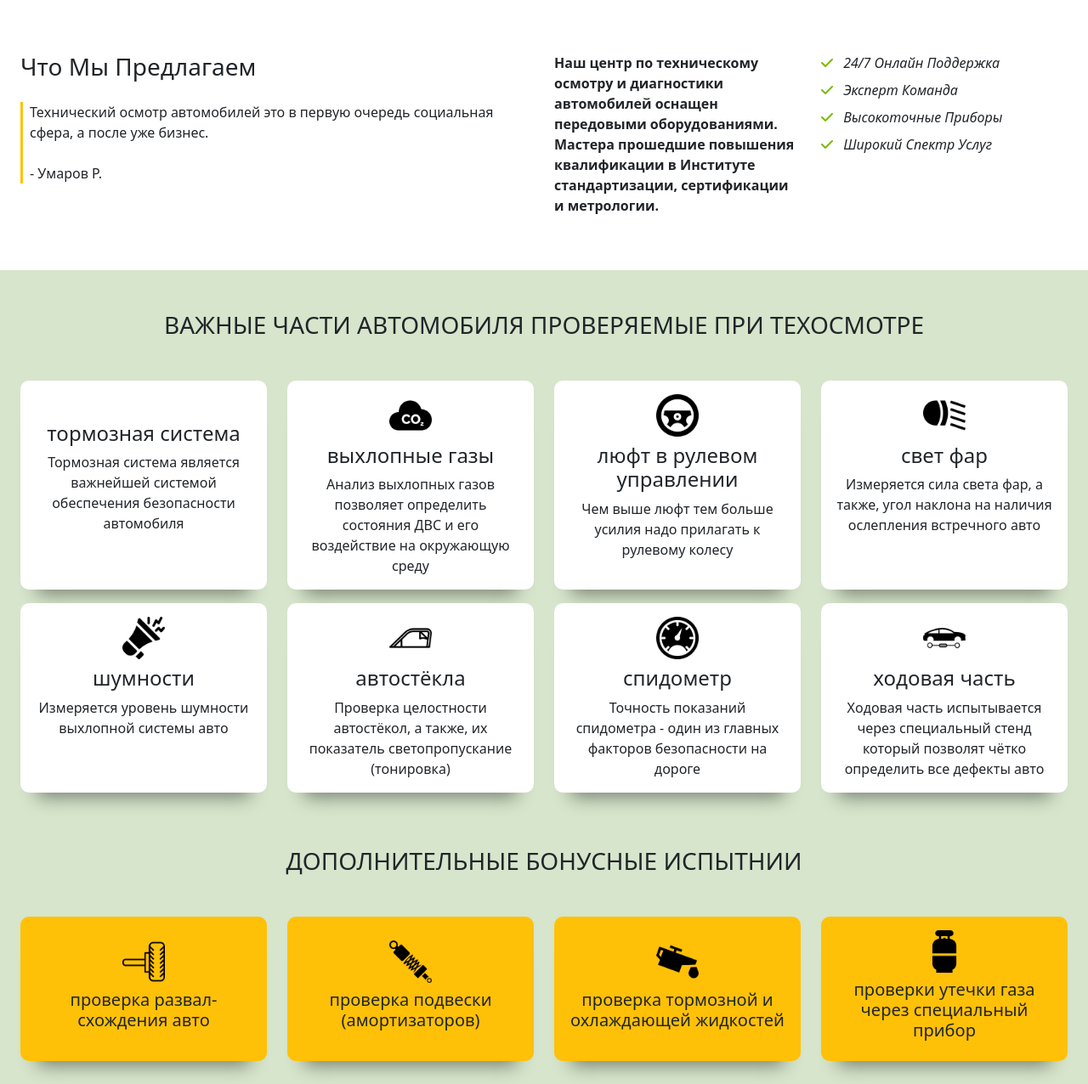
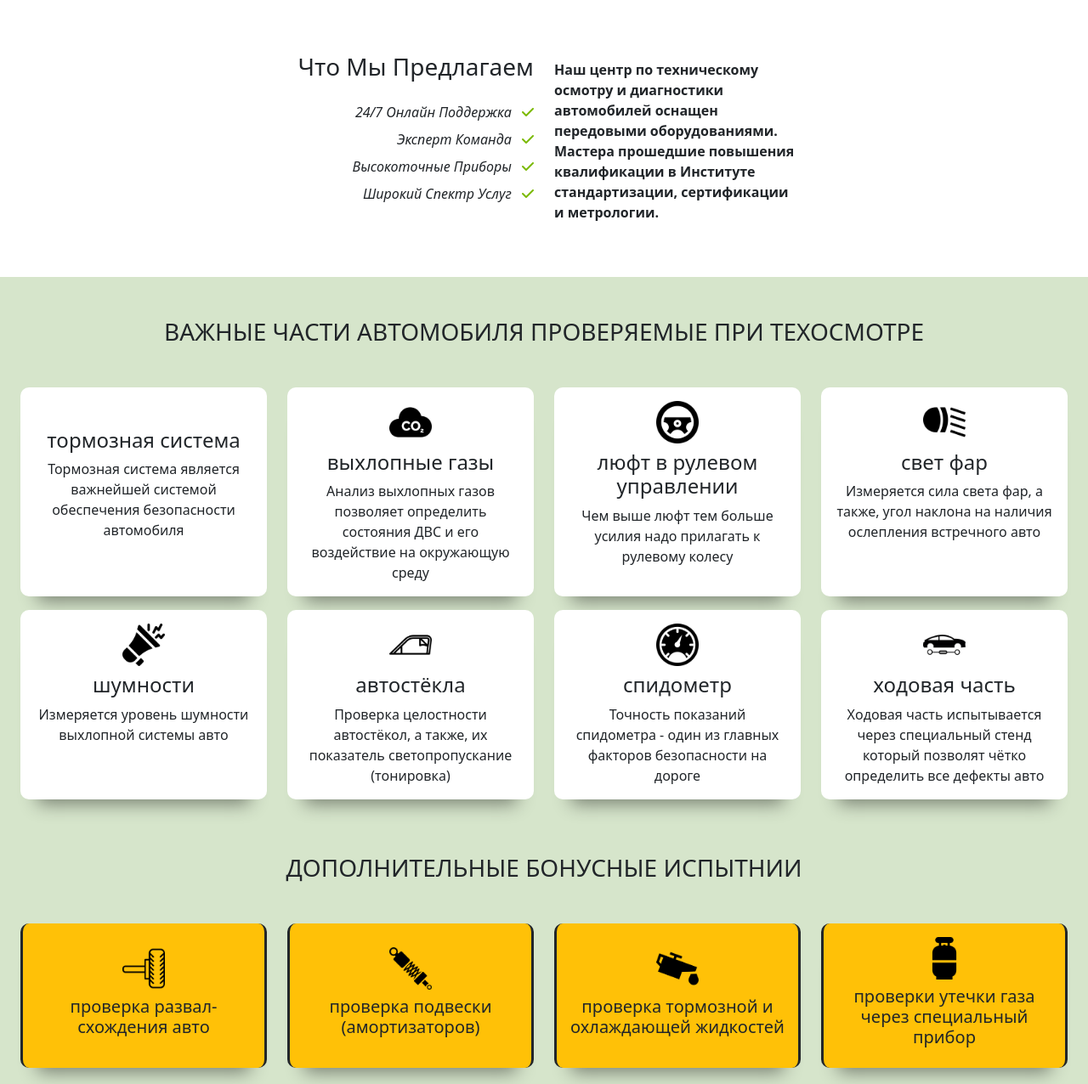
Before and after one commit to Asadmstx/Motomarkaz, a plain HTML site: page pages/service.html in a window 1280 px wide. Shown: the part 718-1994 px from the top of the page at 85% size. Drawn offline with Linux system fonts and the light colour scheme.

Commit message:
smm changes

```diff
--- a/pages/service.html
+++ b/pages/service.html
@@ -65,42 +65,35 @@
       <section class="offer">
         <div class="offer__container container-xxl py-3 px-4">
           <div class="row mt-5">
-            <div class="col-md-6 mb-4">
+            <div class="col-md-6 mb-2">
               <div class="offer__info">
-                <h3 class="offer__info-title mb-4">Что Мы Предлагаем</h3>
-                <div class="offer__info-subtitle border-start border-warning border-3 ps-2">
-                  <p>
-                    Технический осмотр автомобилей это в первую очередь социальная сфера, а после уже бизнес.
-                    <br><br>
-                    - Умаров Р.
-                  </p>
+                <h3 class="offer__info-title mb-4 text-md-end">Что Мы Предлагаем</h3>
+                <div class="offer__info-subtitle">
+                  <ul class="offer__info-list list-unstyled">
+                    <li class="offer__info-item mb-2 text-md-end">
+                      <i>24/7 Онлайн Поддержка</i>
+                      <i class="fa-solid fa-check ms-2 text-success"></i>
+                    </li>
+                    <li class="offer__info-item mb-2 text-md-end">
+                      <i>Эксперт Команда</i>
+                      <i class="fa-solid fa-check ms-2 text-success"></i>
+                    </li>
+                    <li class="offer__info-item mb-2 text-md-end">
+                      <i>Высокоточные Приборы</i>
+                      <i class="fa-solid fa-check ms-2 text-success"></i>
+                    </li>
+                    <li class="offer__info-item mb-2 text-md-end">
+                      <i>Широкий Спектр Услуг</i>
+                      <i class="fa-solid fa-check ms-2 text-success"></i>
+                    </li>
+                  </ul>
                 </div>
               </div>
             </div>
             <div class="col-md-6 mb-4">
-              <div class="offer__info row">
-                <div class="col-xl-6">
-                  <p class="offer__info-text mb-4 fw-bold">Наш центр по техническому осмотру и диагностики автомобилей оснащен передовыми оборудованиями. Мастера прошедшие повышения квалификации в Институте стандартизации, сертификации и метрологии.</p>
-                </div>
-                <div class="col-xl-6">
-                  <ul class="offer__info-list list-unstyled">
-                    <li class="offer__info-item mb-2">
-                      <i class="fa-solid fa-check me-2 text-success"></i>
-                      <i>24/7 Онлайн Поддержка</i>
-                    </li>
-                    <li class="offer__info-item mb-2">
-                      <i class="fa-solid fa-check me-2 text-success"></i>
-                      <i>Эксперт Команда</i>
-                    </li>
-                    <li class="offer__info-item mb-2">
-                      <i class="fa-solid fa-check me-2 text-success"></i>
-                      <i>Высокоточные Приборы</i>
-                    </li>
-                    <li class="offer__info-item mb-2">
-                      <i class="fa-solid fa-check me-2 text-success"></i>
-                      <i>Широкий Спектр Услуг</i>
-                    </li>
-                  </ul>
+              <div class="row">
+                <div class="col-lg-6">
+                  <p class="offer__info-text mb-4 fw-bold mt-2">Наш центр по техническому осмотру и диагностики автомобилей оснащен передовыми оборудованиями. Мастера прошедшие повышения квалификации в Институте стандартизации, сертификации и метрологии.</p>
                 </div>
               </div>
             </div>
@@ -208,7 +201,7 @@
             <div class="col-lg-6">
               <div class="row h-100">
                 <div class="col-sm-6 d-flex justify-content-center mb-3">
-                  <div class="serve__card bg-warning p-3 w-100 text-center d-flex flex-column align-items-center justify-content-center">
+                  <div class="serve__card bg-warning border-start border-end border-dark border-3 p-3 w-100 text-center d-flex flex-column align-items-center justify-content-center">
                     <div class="serve__card-icon mb-2">
                       <img class="serve__card-img" src="../img/Icons/wheel.png" alt="">
                     </div>
@@ -216,7 +209,7 @@
                   </div>
                 </div>
                 <div class="col-sm-6 d-flex justify-content-center mb-3">
-                  <div class="serve__card bg-warning p-3 w-100 text-center d-flex flex-column align-items-center justify-content-center">
+                  <div class="serve__card bg-warning border-start border-end border-dark border-3 p-3 w-100 text-center d-flex flex-column align-items-center justify-content-center">
                     <div class="serve__card-icon mb-2">
                       <img class="serve__card-img" src="../img/Icons/shock.png" alt="">
                     </div>
@@ -228,7 +221,7 @@
             <div class="col-lg-6">
               <div class="row h-100">
                 <div class="col-sm-6 d-flex justify-content-center mb-3">
-                  <div class="serve__card bg-warning p-3 w-100 text-center d-flex flex-column align-items-center justify-content-center">
+                  <div class="serve__card bg-warning border-start border-end border-dark border-3 p-3 w-100 text-center d-flex flex-column align-items-center justify-content-center">
                     <div class="serve__card-icon mb-2">
                       <img class="serve__card-img" src="../img/Icons/car-oil.png" alt="">
                     </div>
@@ -236,7 +229,7 @@
                   </div>
                 </div>
                 <div class="col-sm-6 d-flex justify-content-center mb-3">
-                  <div class="serve__card bg-warning p-3 w-100 text-center d-flex flex-column align-items-center justify-content-center">
+                  <div class="serve__card bg-warning border-start border-end border-dark border-3 p-3 w-100 text-center d-flex flex-column align-items-center justify-content-center">
                     <div class="serve__card-icon mb-2">
                       <img class="serve__card-img" src="../img/Icons/gas.png" alt="">
                     </div>
```
Also changed, not shown: index.html (+5 -5 lines), pages/contacts.html (+5 -5 lines).
